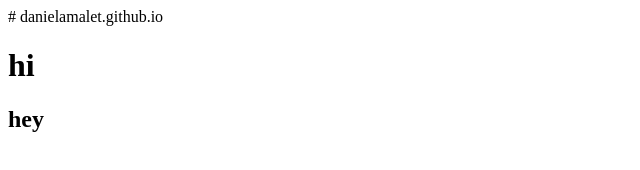
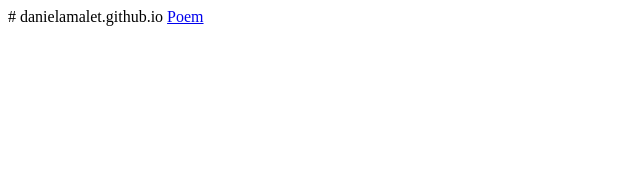
Before and after one commit to danielamalet/danielamalet.github.io, a plain HTML site: page index.html in a window 1280 px wide. Shown: the whole page, without its empty margins (0-640 px from the left). Drawn offline with Linux system fonts and the light colour scheme.

Commit message:
Update index.html

```diff
--- a/index.html
+++ b/index.html
@@ -1,3 +1,3 @@
 # danielamalet.github.io
-<h1>hi</h1>
-  <h2>hey</h2>
+
+<a href="poem.html">Poem </a>
```
